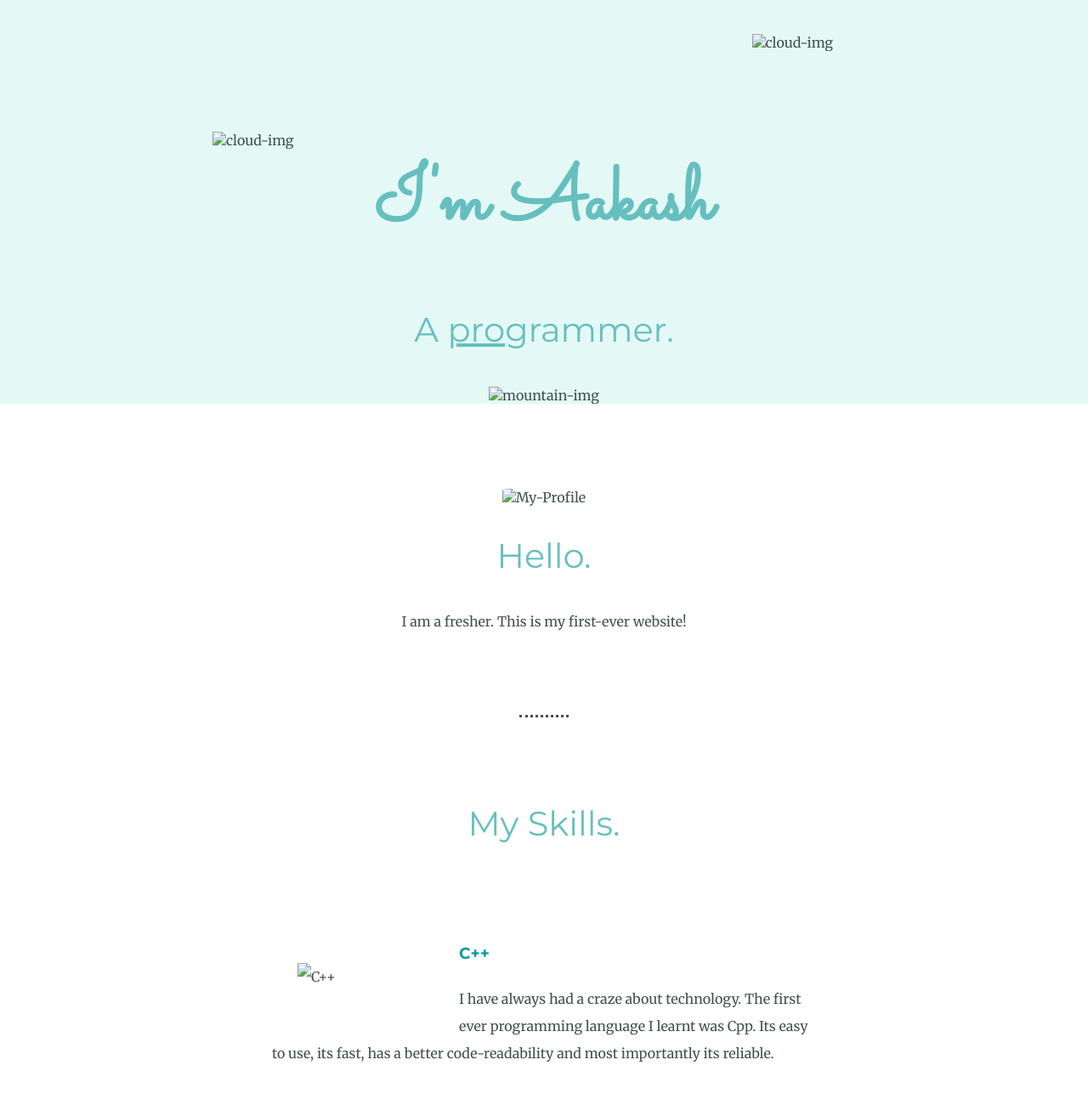
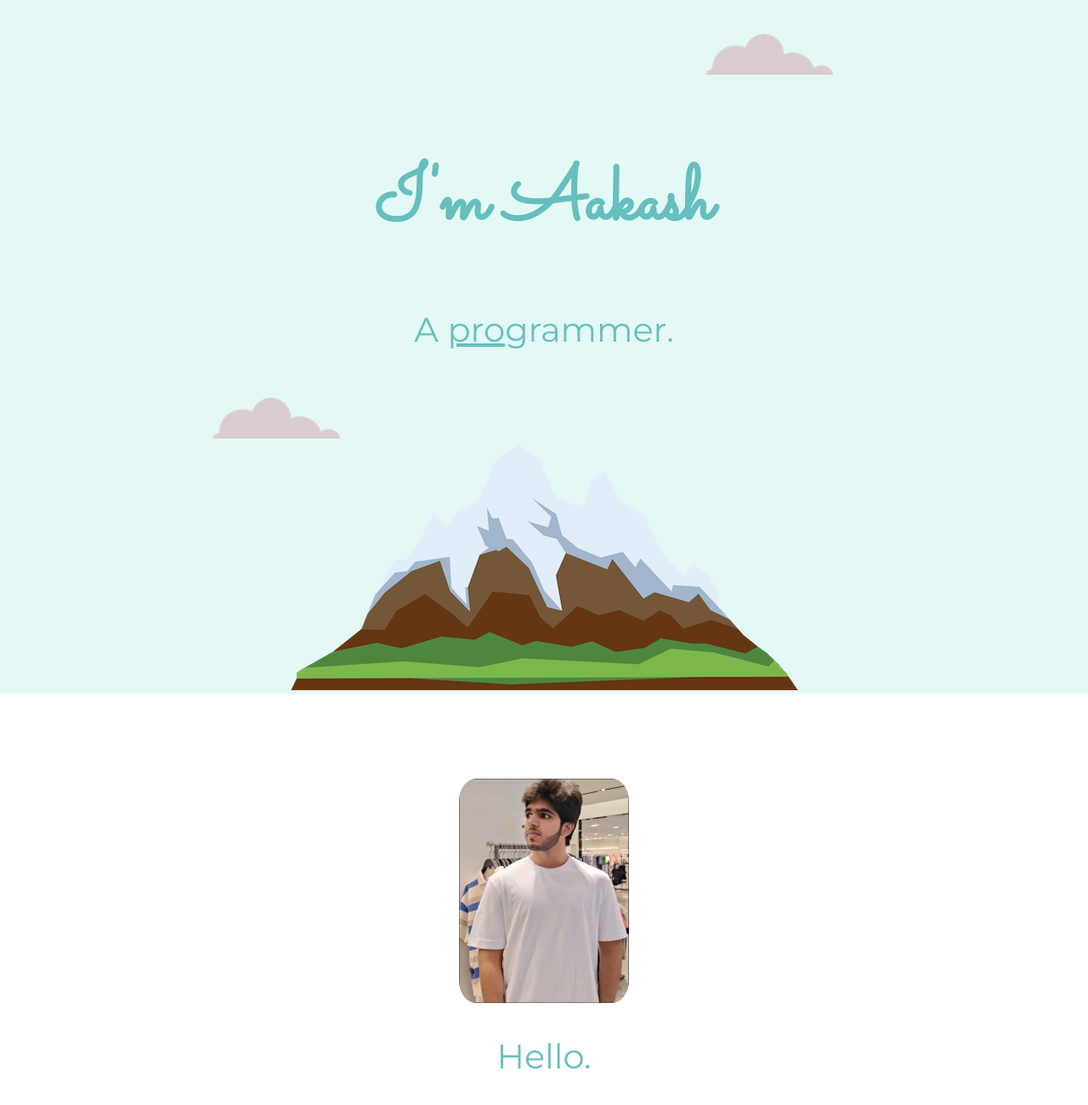
Before and after one commit to Aakash9622/CSS-Website, a plain HTML site: page index.html in a window 1280 px wide. Shown: the top 1300 px of the page at 85% size. Drawn offline with Linux system fonts and the light colour scheme.

Commit message:
Update index.html

```diff
--- a/index.html
+++ b/index.html
@@ -6,20 +6,20 @@
     <meta name="viewport" content="width=device-width, initial-scale=1.0">
     <title>Aakash's Website</title>
     <link rel="stylesheet" href="style.css">
-    <link rel="icon" href="images/favicon.png">
+    <link rel="icon" href="favicon.png">
     <link href="https://fonts.googleapis.com/css2?family=Merriweather:ital,wght@0,300;0,400;0,700;0,900;1,300;1,400;1,700;1,900&family=Montserrat:ital,wght@0,100;0,200;0,300;0,400;0,500;0,600;0,700;0,800;0,900;1,100;1,200;1,300;1,400;1,500;1,600;1,700;1,800;1,900&family=Sacramento&display=swap" rel="stylesheet">
 </head>
 <body>
     <div class="top-container">
-        <img class="top-cloud" src="images/cloud.png" alt="cloud-img">
+        <img class="top-cloud" src="cloud.png" alt="cloud-img">
         <h1>I'm Aakash</h1>
         <h2>A <span class="pro">pro</span>grammer.</h2>
-        <img class="bottom-cloud" src="images/cloud.png" alt="cloud-img">
-        <img src="images/mountain.png" alt="mountain-img">
+        <img class="bottom-cloud" src="cloud.png" alt="cloud-img">
+        <img src="mountain.png" alt="mountain-img">
     </div>
     <div class="middle-container">
         <div class="profile">
-          <img class="profile-img" src="images/Aakash.jpg" alt="My-Profile">
+          <img class="profile-img" src="Aakash.jpg" alt="My-Profile">
           <h2>Hello.</h2>
           <p>I am a fresher. This is my first-ever website!</p>
         </div>
@@ -27,12 +27,12 @@
         <div class="skills">
           <h2>My Skills.</h2>
           <div class="skill-row">
-            <img class="skill-images" src="images/C++.png" alt="C++">
+            <img class="skill-images" src="C++.png" alt="C++">
             <h3>C++</h3>
             <p>I have always had a craze about technology. The first ever programming language I learnt was Cpp. Its easy to use, its fast, has a better code-readability and most importantly its reliable.</p>
           </div>
           <div class="skill-row">
-            <img class="skill-images" src="images/chat.png" alt="communication">
+            <img class="skill-images" src="chat.png" alt="communication">
             <h3>Communication</h3>
             <p>I have effective communication skills. I believe I am fluent with my words. I excel working individually as well as with a team. I can lead as well as manage my team.</p>
           </div>
```
